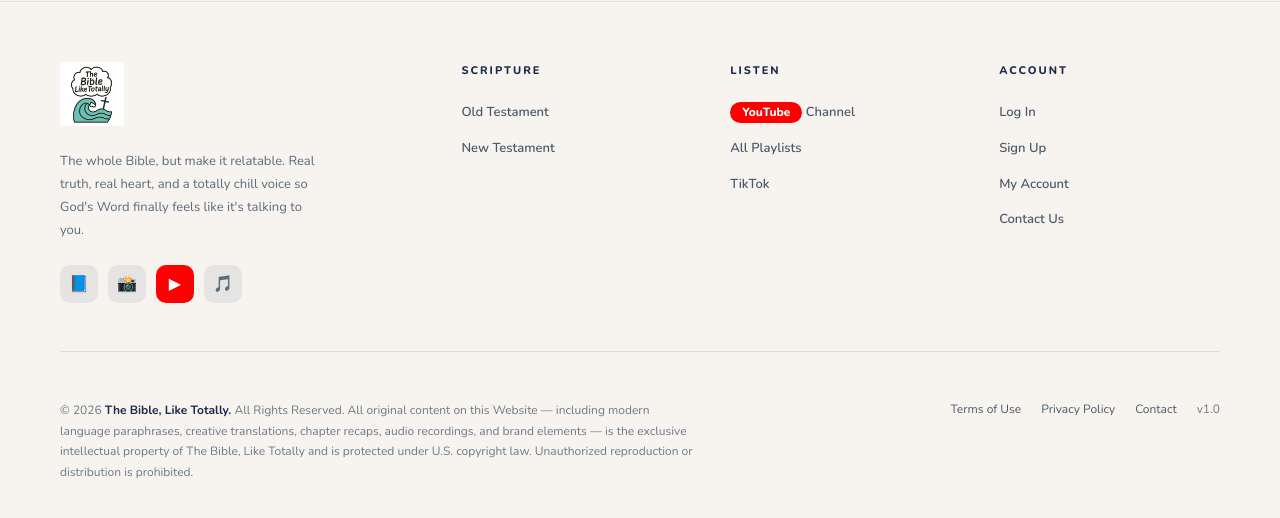
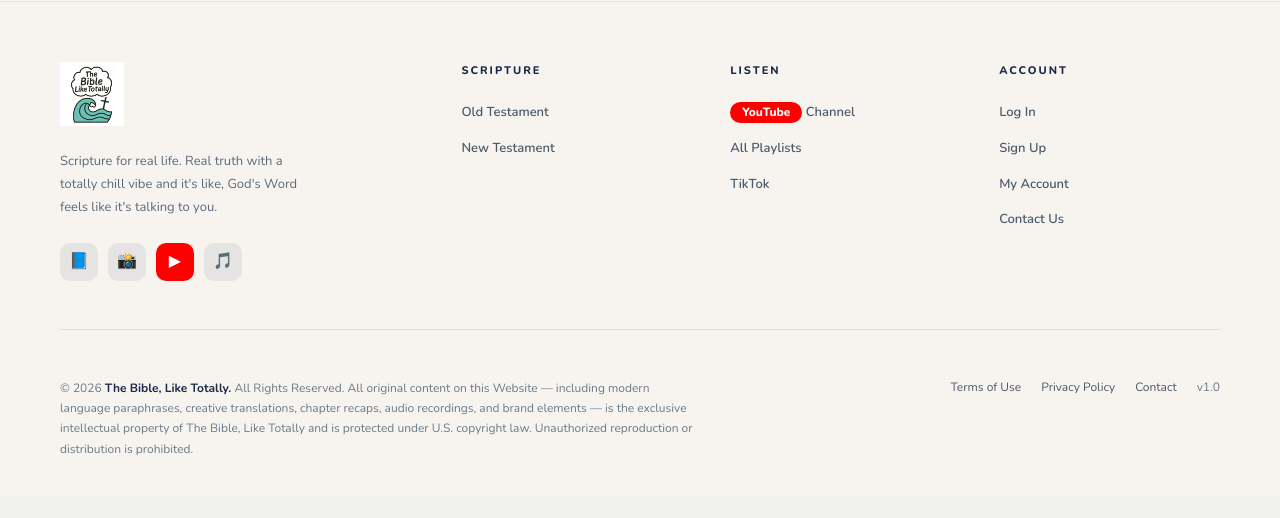
Before and after one commit to thebibleliketotally-web/thebibleliketotally, a WordPress theme: template wordpress-theme/tblt-theme/page.php in a window 1280 px wide. Shown: the part 603-1121 px from the top of the page. After the commit the page ends 1058 px from the top, so only its background shows below. Run offline with PHP 8.4 and a stand-in for WordPress, Linux system fonts and the light colour scheme; the site name, menu and one post (Sample post) are stand-ins, and other content is empty; some web fonts are replaced.

Commit message:
Theme v1.0.27: final footer tagline
Co-Authored-By: Claude Sonnet 5.5 <noreply@anthropic.com>
Claude-Session: https://claude.ai/code/session_011ZbR7vdSiqd6TA5xX29Vht

```diff
--- a/about.html
+++ b/about.html
@@ -339,7 +339,7 @@
   <div class="footer-top">
     <div class="footer-brand">
       <img src="logo.png" alt="The Bible, Like Totally">
-      <p>The whole Bible, but make it relatable. Real truth, real heart, and a totally chill voice so God's Word finally feels like it's talking to you.</p>
+      <p>Scripture for real life. Real truth with a totally chill vibe and it's like, God's Word feels like it's talking to you.</p>
       <div class="footer-social">
         <a href="https://www.facebook.com/thebible.liketotally/" target="_blank" class="social-btn">📘</a>
         <a href="https://www.instagram.com/thebible_liketotally/" target="_blank" class="social-btn">📸</a>
--- a/all-books.html
+++ b/all-books.html
@@ -594,7 +594,7 @@
   <div class="footer-top">
     <div class="footer-brand">
       <img src="logo.png" alt="The Bible, Like Totally">
-      <p>The whole Bible, but make it relatable. Real truth, real heart, and a totally chill voice so God's Word finally feels like it's talking to you.</p>
+      <p>Scripture for real life. Real truth with a totally chill vibe and it's like, God's Word feels like it's talking to you.</p>
       <div class="footer-social">
         <a href="https://www.facebook.com/thebible.liketotally/" target="_blank" class="social-btn">📘</a>
         <a href="https://www.instagram.com/thebible_liketotally/" target="_blank" class="social-btn">📸</a>
--- a/contact.html
+++ b/contact.html
@@ -495,7 +495,7 @@
   <div class="footer-top">
     <div class="footer-brand">
       <img src="logo.png" alt="The Bible, Like Totally">
-      <p>The whole Bible, but make it relatable. Real truth, real heart, and a totally chill voice so God's Word finally feels like it's talking to you.</p>
+      <p>Scripture for real life. Real truth with a totally chill vibe and it's like, God's Word feels like it's talking to you.</p>
       <div class="footer-social">
         <a href="https://www.facebook.com/thebible.liketotally/" target="_blank" class="social-btn">📘</a>
         <a href="https://www.instagram.com/thebible_liketotally/" target="_blank" class="social-btn">📸</a>
--- a/index.html
+++ b/index.html
@@ -645,7 +645,7 @@
   <div class="footer-top">
     <div class="footer-brand">
       <img src="logo.png" alt="The Bible, Like Totally">
-      <p>The whole Bible, but make it relatable. Real truth, real heart, and a totally chill voice so God's Word finally feels like it's talking to you.</p>
+      <p>Scripture for real life. Real truth with a totally chill vibe and it's like, God's Word feels like it's talking to you.</p>
       <div class="footer-social">
         <a href="https://www.facebook.com/thebible.liketotally/" target="_blank" class="social-btn" title="Facebook">📘</a>
         <a href="https://www.instagram.com/thebible_liketotally/" target="_blank" class="social-btn" title="Instagram">📸</a>
--- a/join.html
+++ b/join.html
@@ -588,7 +588,7 @@
   <div class="footer-top">
     <div class="footer-brand">
       <img src="logo.png" alt="The Bible, Like Totally">
-      <p>The whole Bible, but make it relatable. Real truth, real heart, and a totally chill voice so God's Word finally feels like it's talking to you.</p>
+      <p>Scripture for real life. Real truth with a totally chill vibe and it's like, God's Word feels like it's talking to you.</p>
       <div class="footer-social">
         <a href="https://www.facebook.com/thebible.liketotally/" target="_blank" class="social-btn">📘</a>
         <a href="https://www.instagram.com/thebible_liketotally/" target="_blank" class="social-btn">📸</a>
--- a/new-testament.html
+++ b/new-testament.html
@@ -423,7 +423,7 @@
   <div class="footer-top">
     <div class="footer-brand">
       <img src="logo.png" alt="The Bible, Like Totally">
-      <p>The whole Bible, but make it relatable. Real truth, real heart, and a totally chill voice so God's Word finally feels like it's talking to you.</p>
+      <p>Scripture for real life. Real truth with a totally chill vibe and it's like, God's Word feels like it's talking to you.</p>
       <div class="footer-social">
         <a href="https://www.facebook.com/thebible.liketotally/" target="_blank" class="social-btn">📘</a>
         <a href="https://www.instagram.com/thebible_liketotally/" target="_blank" class="social-btn">📸</a>
--- a/old-testament.html
+++ b/old-testament.html
@@ -543,7 +543,7 @@
   <div class="footer-top">
     <div class="footer-brand">
       <img src="logo.png" alt="The Bible, Like Totally">
-      <p>The whole Bible, but make it relatable. Real truth, real heart, and a totally chill voice so God's Word finally feels like it's talking to you.</p>
+      <p>Scripture for real life. Real truth with a totally chill vibe and it's like, God's Word feels like it's talking to you.</p>
       <div class="footer-social">
         <a href="https://www.facebook.com/thebible.liketotally/" target="_blank" class="social-btn">📘</a>
         <a href="https://www.instagram.com/thebible_liketotally/" target="_blank" class="social-btn">📸</a>
--- a/privacy.html
+++ b/privacy.html
@@ -475,7 +475,7 @@
   <div class="footer-top">
     <div class="footer-brand">
       <img src="logo.png" alt="The Bible, Like Totally">
-      <p>The whole Bible, but make it relatable. Real truth, real heart, and a totally chill voice so God's Word finally feels like it's talking to you.</p>
+      <p>Scripture for real life. Real truth with a totally chill vibe and it's like, God's Word feels like it's talking to you.</p>
       <div class="footer-social">
         <a href="https://www.facebook.com/thebible.liketotally/" target="_blank" class="social-btn">📘</a>
         <a href="https://www.instagram.com/thebible_liketotally/" target="_blank" class="social-btn">📸</a>
--- a/terms.html
+++ b/terms.html
@@ -490,7 +490,7 @@
   <div class="footer-top">
     <div class="footer-brand">
       <img src="logo.png" alt="The Bible, Like Totally">
-      <p>The whole Bible, but make it relatable. Real truth, real heart, and a totally chill voice so God's Word finally feels like it's talking to you.</p>
+      <p>Scripture for real life. Real truth with a totally chill vibe and it's like, God's Word feels like it's talking to you.</p>
       <div class="footer-social">
         <a href="https://www.facebook.com/thebible.liketotally/" target="_blank" class="social-btn">📘</a>
         <a href="https://www.instagram.com/thebible_liketotally/" target="_blank" class="social-btn">📸</a>
--- a/wordpress-theme/tblt-theme/footer.php
+++ b/wordpress-theme/tblt-theme/footer.php
@@ -3,7 +3,7 @@
   <div class="footer-top">
     <div class="footer-brand">
       <img src="<?php echo esc_url(get_template_directory_uri()); ?>/assets/logo.png" alt="The Bible, Like Totally">
-      <p>The whole Bible, but make it relatable. Real truth, real heart, and a totally chill voice so God's Word finally feels like it's talking to you.</p>
+      <p>Scripture for real life. Real truth with a totally chill vibe and it's like, God's Word feels like it's talking to you.</p>
       <div class="footer-social">
         <a href="https://www.facebook.com/thebible.liketotally/" target="_blank" class="social-btn" title="Facebook">📘</a>
         <a href="https://www.instagram.com/thebible_liketotally/" target="_blank" class="social-btn" title="Instagram">📸</a>
```
